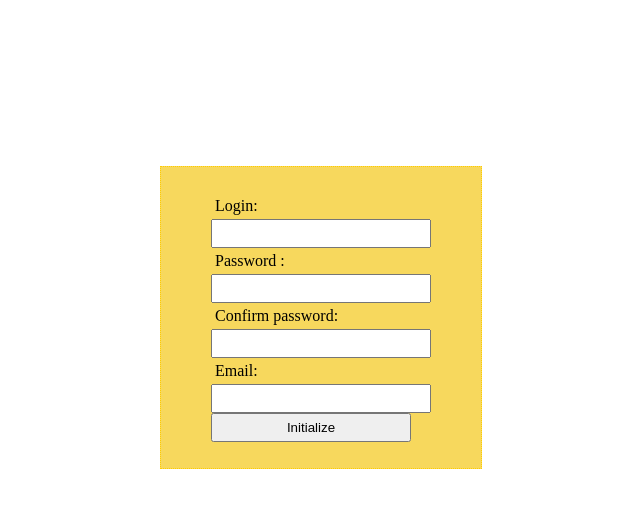
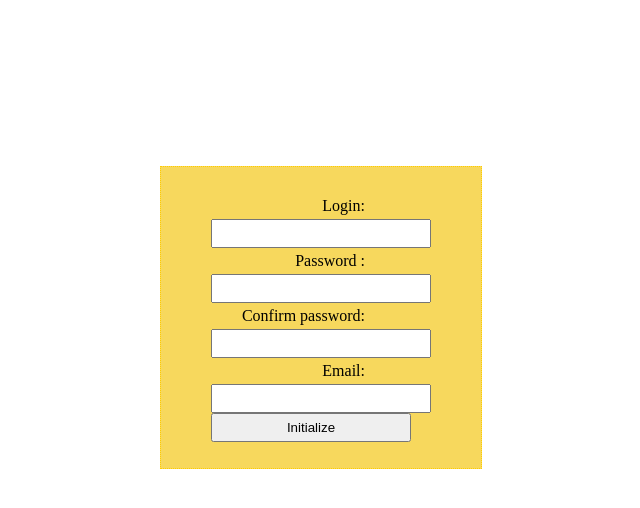
Before and after one commit to julienbouche/cbmp, a PHP site: page /admin/init_admin.php in a window 1280 px wide. Shown: the part 134-642 px from the top of the page, without its empty margins (319-959 px from the left). Run offline with PHP 8.4, Linux system fonts and the light colour scheme; data that the repository does not hold is empty.

Commit message:
FIX - enhance admin page layout

```diff
--- a/css/admin.css
+++ b/css/admin.css
@@ -4,11 +4,14 @@ ul.form {
 }
 
 ul.form label{
-    width:150px;
+    width:300px;
     display: inline-block;
     float:left;
     padding:4px;
+    text-align: right;
+    margin-right: 20px;
 }
+
 ul.form input,select{
     width:220px;
     padding:5px 8px;
```
